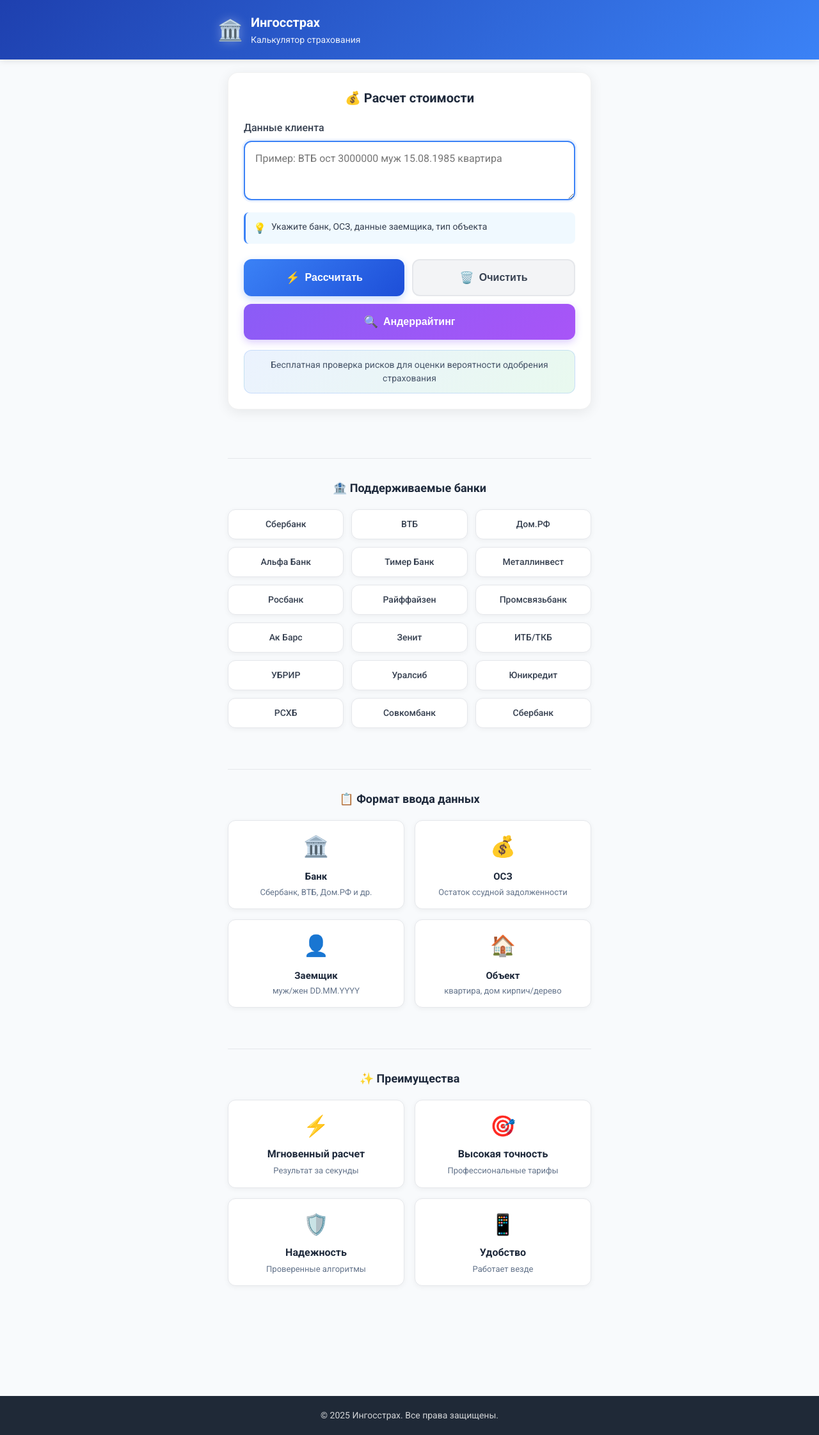
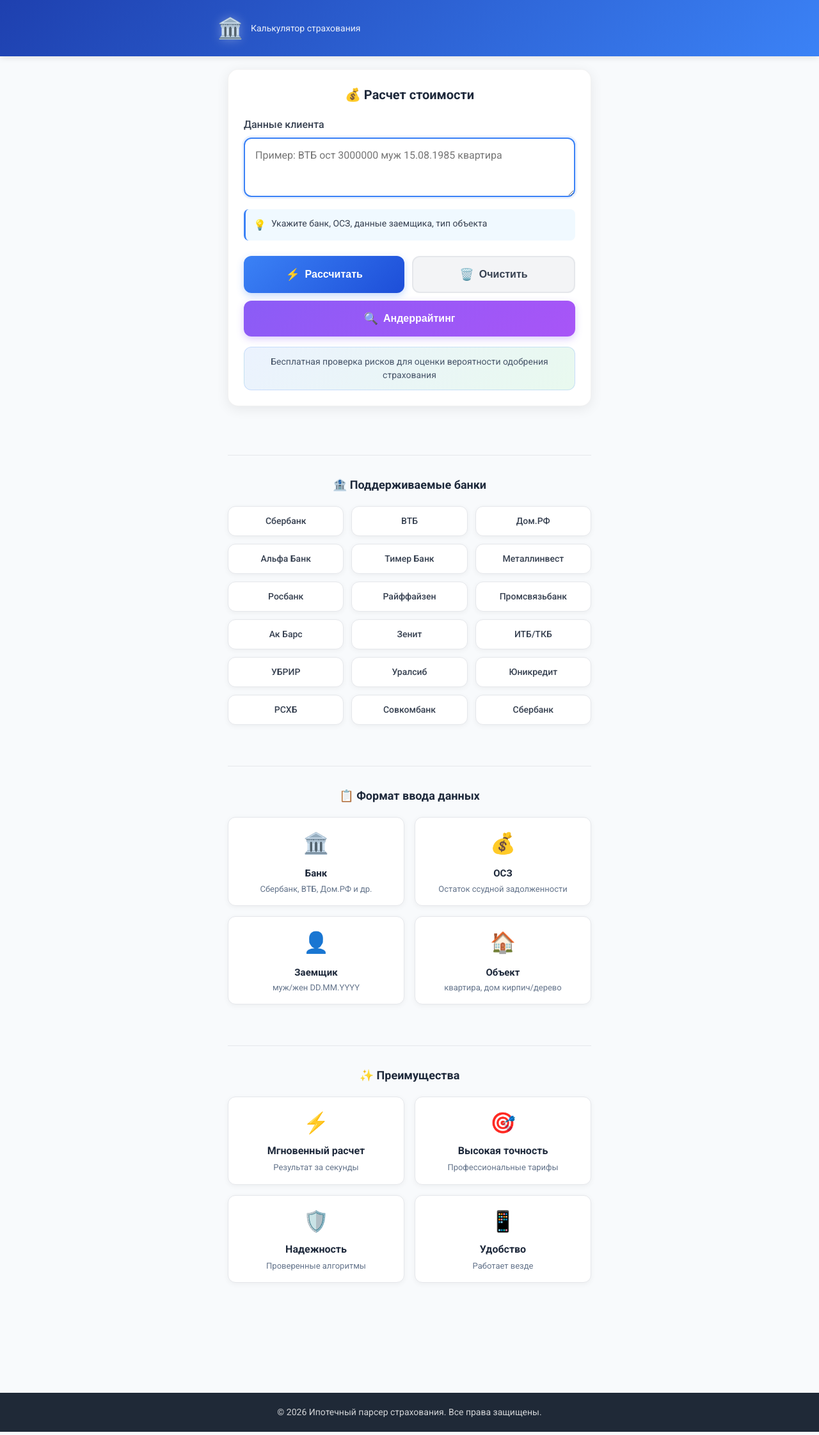
Before and after one commit to mortgageai/insurance-calculator, a plain HTML site: page index_mobile.html in a window 1280 px wide. Shown: the whole page at 64% size. Drawn offline with Linux system fonts and the light colour scheme.

Commit message:
Update index_mobile.html

```diff
--- a/index_mobile.html
+++ b/index_mobile.html
@@ -3,8 +3,8 @@
 <head>
   <meta charset="UTF-8">
   <meta name="viewport" content="width=device-width, initial-scale=1.0, maximum-scale=1.0, user-scalable=no">
-  <title>Ингосстрах - калькулятор страхования</title>
-  <meta name="description" content="Ингосстрах - быстрый расчет стоимости ипотечного страхования">
+  <title>Калькулятор страхования</title>
+  <meta name="description" content="Быстрый расчет стоимости ипотечного страхования">
 
   <!-- Мобильная оптимизация -->
   <meta name="mobile-web-app-capable" content="yes">
@@ -34,7 +34,6 @@
       <div class="logo">
         <div class="logo-icon">🏛️</div>
         <div class="logo-text">
-          <h1>Ингосстрах</h1>
           <p>Калькулятор страхования</p>
         </div>
       </div>
@@ -447,7 +446,7 @@
 
   <!-- Подвал -->
   <footer class="footer">
-    <p>&copy; 2025 Ингосстрах. Все права защищены.</p>
+    <p>&copy; 2026 Ипотечный парсер страхования. Все права защищены.</p>
   </footer>
 
   <script>
```
